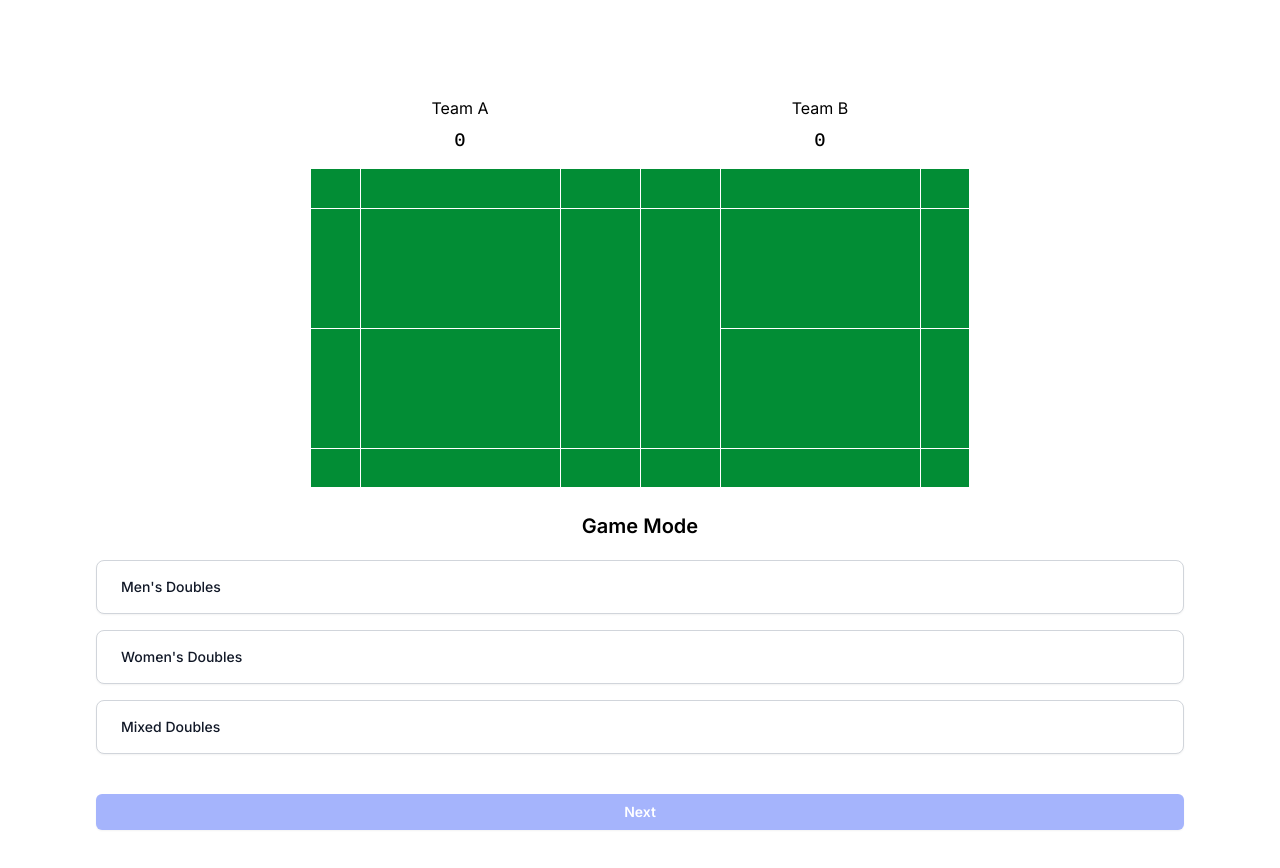
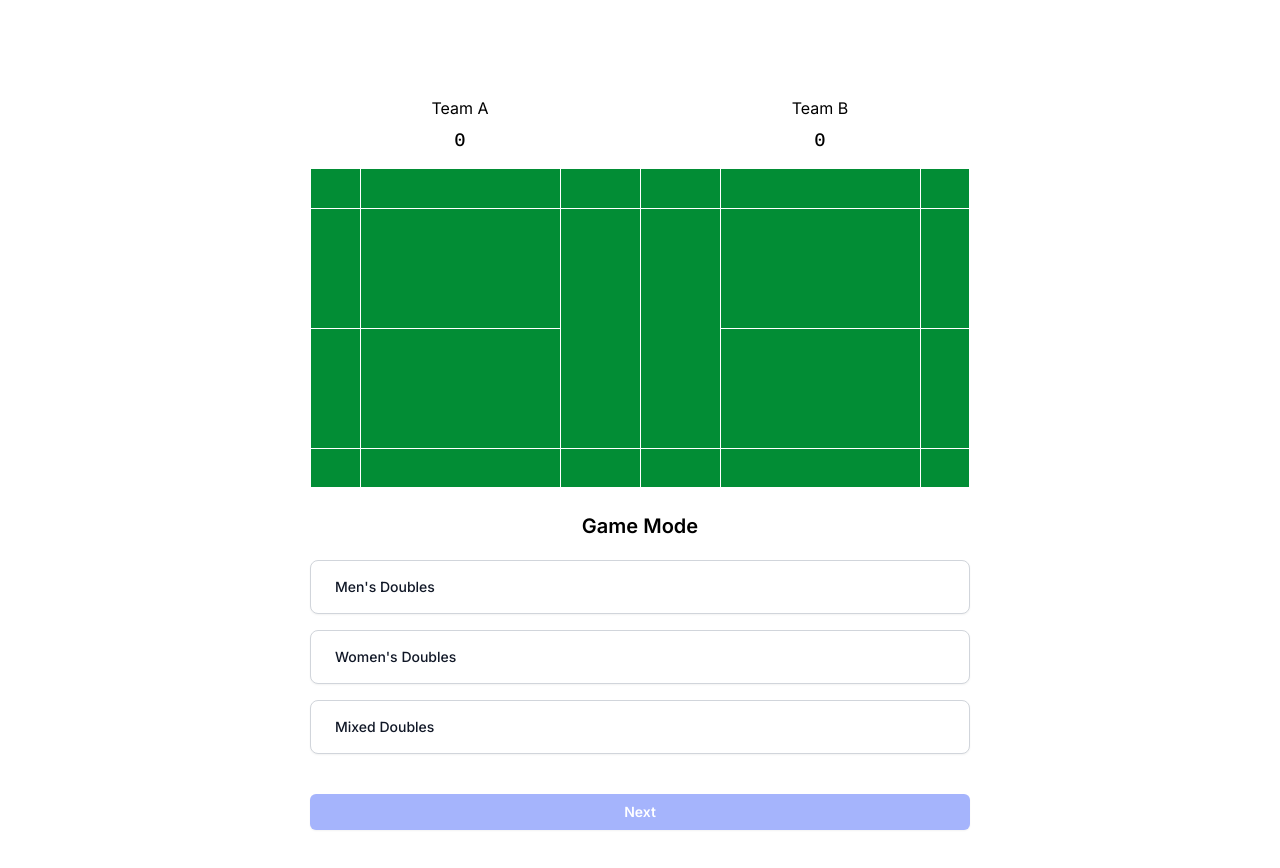
Before and after one commit to weehongayden/badminton-umpire-score-counter, a Next.js app: page / in a window 1280 px wide. Shown: the top 868 px of the page. Built offline with nearby package versions, Linux system fonts and the light colour scheme.

Commit message:
improve medium screen and above user interface

```diff
--- a/src/app/components/SetupWizard/SwapPosition.tsx
+++ b/src/app/components/SetupWizard/SwapPosition.tsx
@@ -20,7 +20,7 @@ export function SwapPosition({ onNext }: ModeProp) {
       </h2>
       <div className="flex gap-x-5">
         {map(info.teams, (item, index) => (
-          <div key={index}>
+          <div className="flex-1" key={index}>
             <h3 className="font-semibold text-center text-lg mb-3">
               {item.name}
             </h3>
--- a/src/app/page.tsx
+++ b/src/app/page.tsx
@@ -7,7 +7,7 @@ import { RecoilRoot } from "recoil";
 
 export default function Home() {
   return (
-    <main className="flex min-h-screen h-full flex-col p-10 lg:p-24">
+    <main className="flex mx-auto w-full min-h-screen h-full flex-col p-10 md:w-fit lg:p-24">
       <RecoilRoot>
         <Court />
         <div className="my-3"></div>
```
